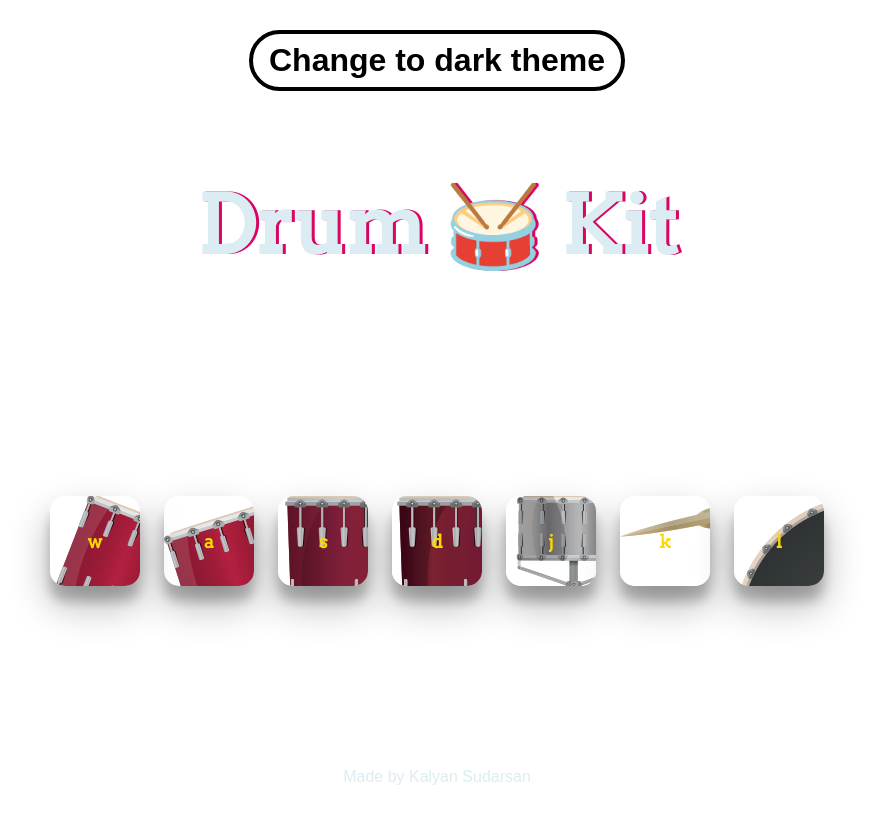
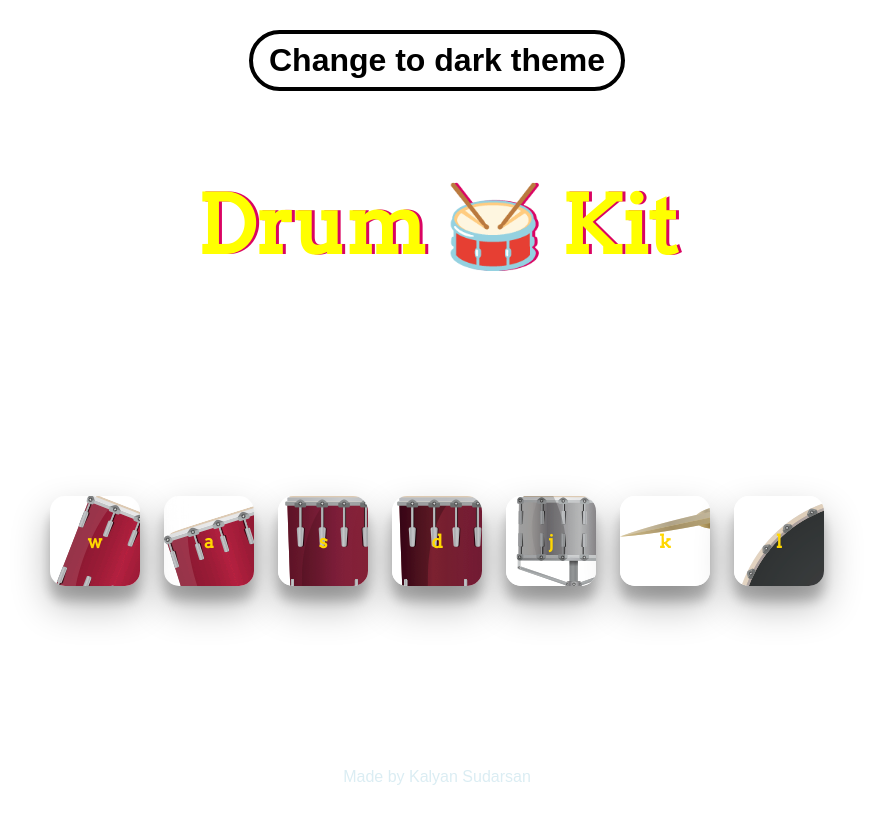
Before and after one commit to iamkalyanoffl/Drum-Kit-Starting-Files, a plain HTML site: page Drum Kit Starting Files/index.html in a window 1280 px wide. Shown: the whole page, without its empty margins (203-1076 px from the left). Drawn offline with Linux system fonts and the light colour scheme.

Commit message:
Update styles.css

```diff
--- a/Drum Kit Starting Files/styles.css
+++ b/Drum Kit Starting Files/styles.css
@@ -5,7 +5,7 @@ body {
 
 h1 {
   font-size: 5rem;
-  color: #DBEDF3;
+  color: yellow;
   font-family: "Arvo", cursive;
   text-shadow: 3px 0 #DA0463;
 
```
